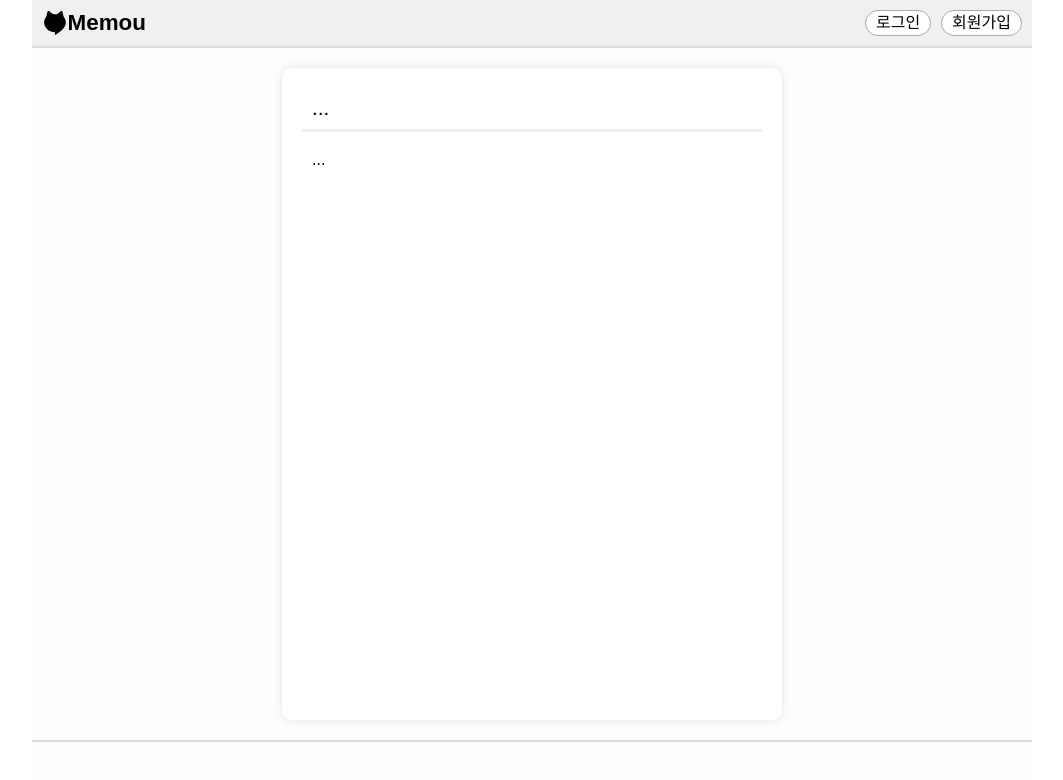
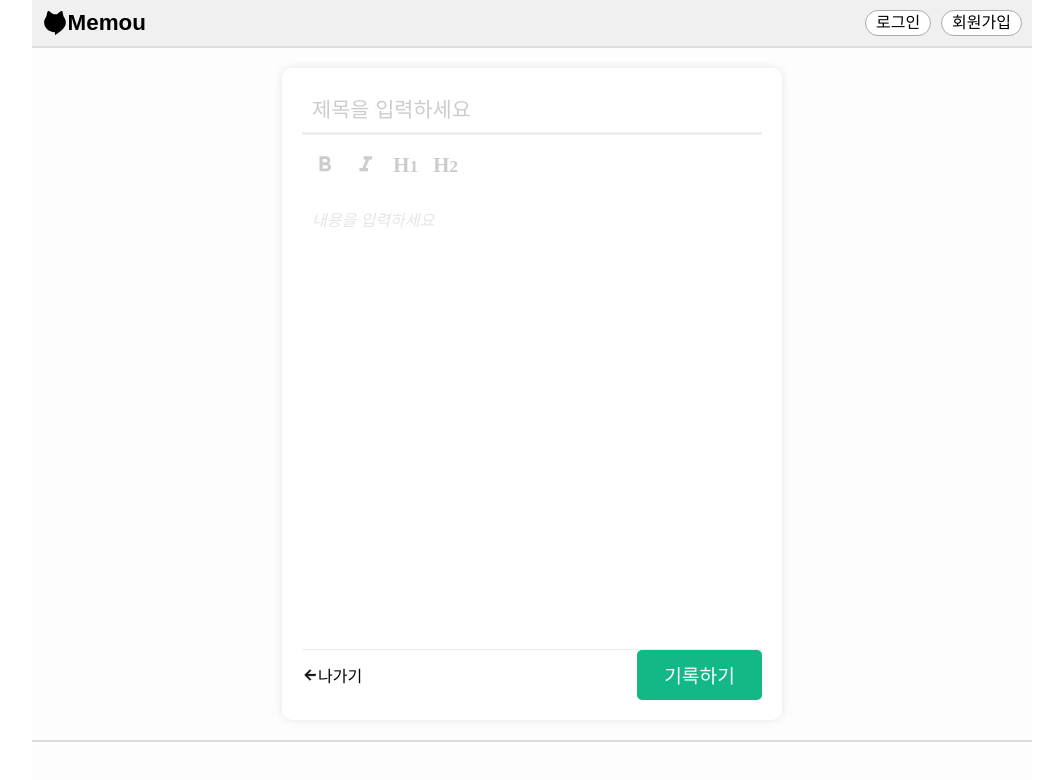
Before and after one commit to memomou/memo_frontend, a React (Create React App) app: page /post/write in a window 1280 px wide. Shown: the top 780 px of the page, without its empty margins (108-1171 px from the left). Built offline with nearby package versions, Linux system fonts and the light colour scheme; no server answers.

Commit message:
Fix: 게시글 변경 화면 추가

```diff
--- a/public/index.html
+++ b/public/index.html
@@ -2,7 +2,7 @@
 <html lang="en">
   <head>
     <meta charset="utf-8" />
-    <link rel="icon" href="%PUBLIC_URL%/favicon.ico" />
+    <link rel="icon" href="/catQuestionLogo.svg" type="image/svg+xml">
     <meta name="viewport" content="width=device-width, initial-scale=1" />
     <meta name="theme-color" content="#000000" />
     <meta
--- a/src/components/PostForm.style.ts
+++ b/src/components/PostForm.style.ts
@@ -2,7 +2,6 @@ import styled, {css} from "styled-components";
 export const PostForm = css`
   display: flex;
   flex-direction: column;
-  gap: 10px;
   padding: 20px;
   margin: 20px;
   border-radius: 10px;
--- a/src/types/post.d.ts
+++ b/src/types/post.d.ts
@@ -1,3 +1,5 @@
+import { Element } from 'slate'
+
 export type UserType = {
   id: string;
   createdAt: string;
@@ -8,9 +10,9 @@ export type UserType = {
 
 export type PostType = {
   id: string;
-  createdAt: boolean;
+  createdAt: string;
   author: User;
   title: string;
   content: string;
-  contentSlate: string;
+  contentSlate: Element[];
 };
--- a/src/views/Body.tsx
+++ b/src/views/Body.tsx
@@ -19,7 +19,7 @@ function Body() {
           <Route path="/" element={<Root/>} />
           <Route path="/login" element={<LoginPage/>} />
           <Route path="/signup" element={<SignupPage/>} />
-          <Route path="/post/new" element={<PosterPostPage/>} />
+          <Route path="/post/write" element={<PosterPostPage/>} />
           <Route path="/post/:id" element={<DetailPostPage/>} />
         </Routes>
     </Container>
--- a/src/views/header/Header.tsx
+++ b/src/views/header/Header.tsx
@@ -64,9 +64,9 @@ function Header() {
         {user ? (
           <>
         {
-          location.pathname !== "/post/new" && (
+          location.pathname !== "/post/write" && (
             <StyledBtn>
-              <Link to="/post/new">
+              <Link to="/post/write">
                 새 글 작성
               </Link>
             </StyledBtn>
--- a/src/views/pages/detailPost/DetailPostPage.style.ts
+++ b/src/views/pages/detailPost/DetailPostPage.style.ts
@@ -3,14 +3,33 @@ import { PostForm } from "../../../components/PostForm.style";
 
 const DetailPosterForm = styled.div`
   ${PostForm}
+  min-height: 70%;
 
-
-  .title {
-    font-size: var(--font-size-title);
+  .wrapperOne {
+    display: flex;
+    justify-content: space-between;
+    align-items: center;
+    padding: 10px 10px 0 10px;
+    .title {
+      font-size: var(--font-size-title);
+    }
+    .date {
+      color: #999;
+      font-size: 0.8rem;
+    }
+  }
+  .wrapperTwo {
+    display: flex;
+    justify-content: space-between;
     border-bottom: 3px solid #eee;
     padding: 10px;
+    .author {
+      font-size: 0.8rem;
+    }
+    .modification {
+      font-size: 0.8rem;
+    }
   }
-
   .content {
     padding: 10px;
   }
--- a/src/views/pages/detailPost/DetailPostPage.tsx
+++ b/src/views/pages/detailPost/DetailPostPage.tsx
@@ -1,19 +1,23 @@
 import DetailPosterForm from "./DetailPostPage.style";
 import { Styled } from "../auth/authPage.style";
-import { useParams } from "react-router-dom";
-import { axiosInstance } from "../../../helpers/helper";
+import { Link, useNavigate, useParams } from "react-router-dom";
+import { axiosInstance, changeDateFormat } from "../../../helpers/helper";
 import { useEffect, useState } from "react";
 import { PostType } from "../../../types/post";
+import { useRecoilState } from "recoil";
+import { userAtom } from "../../../components/atom/atoms";
 
-function PosterPostPage(props: any) {
+function DetailPostPage(props: any) {
   const [post, setPost] = useState<PostType>();
   const {id: postId} = useParams();
+  const [user] = useRecoilState(userAtom);
+  const navigate = useNavigate();
+  const isOwnerOrAdmin = user?.id === post?.author?.id || user?.role === 'admin';
 
   useEffect(() => {
     const fetchPosts = async () => {
       try {
         const response = await axiosInstance.get(`/posts/${postId}`);
-        console.log('Post:', response);
         const post = response.data.post as PostType;
         console.log('Post:', post);
         setPost(post);
@@ -24,19 +28,43 @@ function PosterPostPage(props: any) {
     fetchPosts();
   }, []);
 
+  const handleDelete = async () => {
+    try {
+      const response = await axiosInstance.delete(`/posts/${postId}`);
+      console.log('Post Deleted:', response);
+      navigate('/');
+    } catch (error) {
+      console.error("Failed to delete post:", error);
+    }
+  }
+
   console.log("params", postId);
   return (
     <Styled>
       <DetailPosterForm>
-        <div className="title">
-          <span>{post?.title ?? "..."}</span>
+        <div className="wrapperOne">
+          <span className="title">{post?.title ?? "..."}</span>
+          <span className="date">{post?.createdAt ? changeDateFormat(post.createdAt) : "..."}</span>
+        </div>
+        <div className="wrapperTwo">
+          <div className="author">
+            <span>작성자: {post?.author?.nickname ?? "..."}</span>
+          </div>
+        {isOwnerOrAdmin ? (
+          <div className="modification">
+            <Link to={`/post/write?postId=${postId}`}>수정</Link>
+            <span> | </span>
+            <button onClick={handleDelete}>삭제</button>
+          </div>) : (<></>)
+        }
         </div>
         <div className="content">
           <div dangerouslySetInnerHTML={{ __html: post?.content ?? "..." }} />
         </div>
+
       </DetailPosterForm>
     </Styled>
   );
 }
 
-export default PosterPostPage;
+export default DetailPostPage;
--- a/src/views/pages/newPost/PosterPostPage.tsx
+++ b/src/views/pages/newPost/PosterPostPage.tsx
@@ -4,10 +4,13 @@ import { Styled } from "../auth/authPage.style";
 import { useEffect, useMemo, useState } from "react";
 import { RenderPlaceholderProps, withReact } from "slate-react";
 import { withHistory } from "slate-history";
-import { Descendant, createEditor, Element } from "slate";
+import { Descendant, createEditor, Element, Transforms, Editor } from "slate";
 import { useNavigate } from "react-router-dom";
 import { axiosInstance } from '../../../helpers/helper';
 import { serialize } from "../../../components/SlateEditor/serialize";
+import { useLocation } from 'react-router-dom';
+import { PostType } from "../../../types/post";
+
 const defaultValue : Element[] = [
   {
     type: 'paragraph',
@@ -28,33 +31,44 @@ function renderPlaceholder(props: RenderPlaceholderProps) {
 function PosterPostPage(props: any) {
   const [title, setTitle] = useState('');
   const [placeholder, setPlaceHolder] = useState('내용을 입력하세요');
+  const [post, setPost] = useState<PostType>();
   const navigate = useNavigate();
-  const initialValue_ = useMemo(
-    () => {
-      const content = localStorage.getItem('content');
-      console.log("content", content);
-      if (content) {
-        try {
-          return JSON.parse(content)
-        } catch (error) {
-          console.error("Error parsing content:", error);
-          return defaultValue;
-        }
-      } else {
-        return defaultValue
+  const location = useLocation();
+
+  // URLSearchParams 객체를 사용하여 쿼리 파라미터 추출
+  const queryParams = new URLSearchParams(location.search);
+  const postId = queryParams.get('postId');
+  const isUpdate = postId ? true : false;
+  const [editor] = useState(() => withReact(withHistory(createEditor())));
+
+  useEffect(() => {
+    const fetchPosts = async () => {
+      try {
+        const response = await axiosInstance.get(`/posts/${postId}`);
+        const post = response.data.post;
+        const deserializePost = { ...post, contentSlate: JSON.parse(post.contentSlate) } as PostType;
+        setTitle(deserializePost.title);
+        setPost(deserializePost);
+        console.log('Post:', post);
+        console.log('deserializePost:', deserializePost);
+          // 에디터의 값 설정
+        Transforms.deselect(editor); // 현재 선택 상태를 비우기
+        editor.children = deserializePost.contentSlate; // 에디터의 내용 전체 교체
+        editor.onChange(); // 에디터의 변경 사항 적용
+      } catch (error) {
+        console.error("Failed to fetch posts:", error);
       }
-    },
-    []
-  )
-  useEffect(() => {
-    console.log("initialValue", initialValue_);
+    };
+
+    if (isUpdate) {
+      fetchPosts();
+    }
   }, []);
 
   const handleTitleChange = (event) => {
     setTitle(event.target.value);
   };
 
-  const [editor] = useState(() => withReact(withHistory(createEditor())));
   const onButtonClick = async (event:React.FormEvent) => {
     event.preventDefault();
     console.log("editor.children", editor.children);
@@ -64,14 +78,24 @@ function PosterPostPage(props: any) {
     const deserialzedContent = serialize(editor);
     console.log("deserializedContent", deserialzedContent);
     try {
-      const response = await axiosInstance.post('/posts', {
+      const postData = {
         title: title,
         content: deserialzedContent,
         contentSlate: jsonContent,
-      });
-      console.log('게시글 저장 성공:', response);
-      localStorage.setItem('content', JSON.stringify(defaultValue));
-      navigate('/');
+      };
+
+      try {
+        const response = isUpdate
+          ? await axiosInstance.patch(`/posts/${postId}`, postData)
+          : await axiosInstance.post('/posts', postData);
+
+        console.log(isUpdate ? '게시글 변경 성공:' : '게시글 저장 성공:', response);
+        const {id: fetchedPostId} = response.data;
+        console.log('post:', post);
+        navigate(`/post/${fetchedPostId}`);
+      } catch (error) {
+        console.error('게시글 처리 중 오류 발생:', error);
+      }
     } catch (error) {
       console.error("게시글 저장 실패:", error);
     }
@@ -84,12 +108,12 @@ function PosterPostPage(props: any) {
             className="title-input"
             type="text"
             placeholder="제목을 입력하세요"
-            value={title}
+            value={post ? post.title : title}
             onChange={handleTitleChange}
           />
             <StyledSlateEditor
               editor={editor}
-              initialValue={initialValue_}
+              initialValue={defaultValue}
               renderEditable={
                 (editableProps) =>
                   <StyledEditable
@@ -111,7 +135,7 @@ function PosterPostPage(props: any) {
           </svg>
             <span>나가기</span>
             </button>
-          <button onClick={onButtonClick} type="submit">기록하기</button>
+          <button onClick={onButtonClick} type="submit">{isUpdate ? '변경하기' : '기록하기'}</button>
         </div>
       </PosterNewForm>
     </Styled>
--- a/src/views/pages/root/Content.style.ts
+++ b/src/views/pages/root/Content.style.ts
@@ -1,7 +1,7 @@
 import styled from "styled-components";
 
 export const ContentContainer = styled.div`
-  font-size: 1.1rem;
+  // font-size: 1.1rem;
   display: flex;
   flex: 1;
   flex-direction: column;
@@ -38,11 +38,18 @@ export const ContentContainer = styled.div`
       gap: 20px;
       .post {
         background-color: white;
-        padding: 20px;
+        padding: 13px;
         border-radius: 10px;
         box-shadow: 0 0 10px rgba(0, 0, 0, 0.1);
         height: 100%;
-        min-height: 200px;
+        min-height: 150px;
+        display: flex;
+        flex-direction: column;
+        .top-wrapper {
+          height: 26px;
+          display: flex;
+          justify-content: space-between;
+          align-items: center;
           .title {
             -webkit-box-orient: vertical;
             -webkit-line-clamp: 1;
@@ -50,10 +57,16 @@ export const ContentContainer = styled.div`
             line-height: 1.5rem;
             overflow: hidden;
             font-weight: bold;
-          height: 26px;
+          }
+          .date {
+            font-size: 0.7rem;
+            color: #999;
+
+          }
         }
         .content {
           margin-top: 5px;
+          flex: 1;
           padding-top: 10px;
           border-top: 1px solid #eee;
           color: #666;
@@ -63,6 +76,17 @@ export const ContentContainer = styled.div`
           overflow: hidden;
           text-overflow: ellipsis;
           white-space: normal;
+          font-size: 0.9rem;
+        }
+        .bottom-wrapper {
+          display: flex;
+          justify-content: space-between;
+          align-items: center;
+          margin-top: 10px;
+          .author {
+            font-size: 0.8rem;
+            color: #666;
+          }
         }
       }
     }
```
Also changed, not shown: src/helpers/helper.tsx (+12 -2 lines), src/views/pages/root/Content.tsx (+8 -3 lines). Lines whose indentation alone changed are shown as unchanged.
